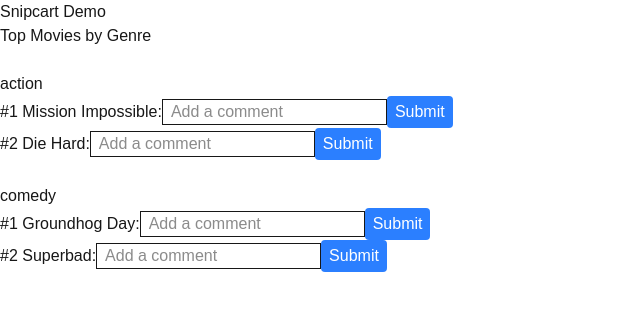
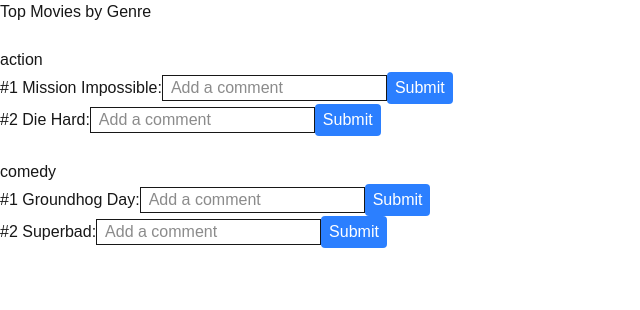
Before and after one commit to vinitbadiani/snipcart-demo, a Next.js app: page / in a window 1280 px wide. Shown: the top 310 px of the page, without its empty margins (0-640 px from the left). Built offline with nearby package versions, Linux system fonts and the light colour scheme.

Commit message:
Modified demo page

```diff
--- a/pages/index.tsx
+++ b/pages/index.tsx
@@ -21,7 +21,6 @@
 export default function Home() {
   return (
     <div>
-      <a href="/snipcart-demo">Snipcart Demo</a>
       <h1>Top Movies by Genre</h1>
       <br/>
       {Object.entries(genre_top_movies).map(([genre,top_movies])=>(
```
